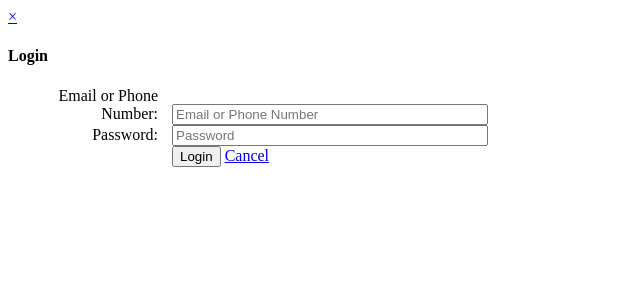
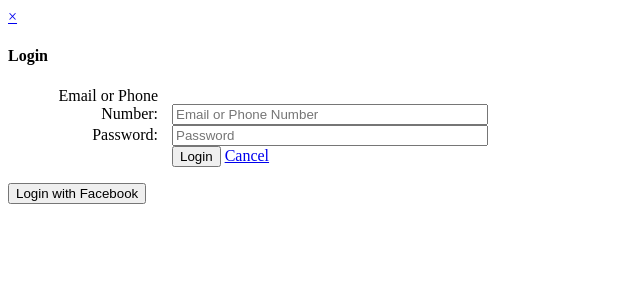
Before and after one commit to jewpaltz/2014SpringWeb, a PHP site: page /login.php in a window 1280 px wide. Shown: the top 300 px of the page, without its empty margins (0-640 px from the left). Run offline with PHP 8.4, Linux system fonts and the light colour scheme; data that the repository does not hold is empty.

Commit message:
Facebook Login

```diff
--- a/Final/Controllers/Accounts.php
+++ b/Final/Controllers/Accounts.php
@@ -7,6 +7,9 @@
 	@$view 		= $action = $_REQUEST['action'];
 	@$format 	= $_REQUEST['format'];
 
+	if(isset($_REQUEST['access_token'])){
+
+	}
 	switch ($action){
 		default:	// Login
 		$view = 'login';
--- a/Final/Views/Accounts/login.php
+++ b/Final/Views/Accounts/login.php
@@ -39,7 +39,7 @@
 		<? endforeach; ?>
 	</ul>
 
-    <form method="post" class="my-horizontal" >
+    <form method="post" class="my-horizontal col-sm-10" >
 		<div class="form-group <?if(isset($errors['email'])) echo 'has-error has-feedback' ?> ">
 			<label class="control-label" for="email">Email or Phone Number:</label>
 			<input class="required form-control" type="text" name="email" id="email" value="<?=$model['email']?>" placeholder="Email or Phone Number" />
@@ -64,3 +64,58 @@
 			<a href="?" data-dismiss="modal">Cancel</a>
 	      </div>
     </form>
+    <div class="col-sm-2">
+    	<button class="btn btn-primary" id="fb-login">Login with Facebook</button>
+
+    	<img id="fb-picture" />
+    </div>
+
+    <? function JavaScripts(){ ?>
+
+	   <script type="text/javascript">
+	    	$(function(){
+	    		$("#fb-login").click(function(){
+	    			FB.login(null,{scope: 'email,user_likes'});
+	    		});
+	    	})
+	    	fbStuff = function(){
+
+	    		FB.getLoginStatus(function(response) {
+				  console.log(response);
+
+				  if (response.status === 'connected') {
+				    FB.api("me", function(response){
+				    	console.log(response);
+				    	$(".navbar-collapse").append("Welcome " + response.first_name)
+				    	$("#fb-picture").attr({src: "http://graph.facebook.com/" + response.id + "/picture"})
+				    });
+				  }
+				  else {
+
+				  }
+				});
+
+	    	}
+
+	    </script>
+
+
+		<script>
+		      window.fbAsyncInit = function() {
+		        FB.init({
+		          appId      : '452014394930220',
+		          xfbml      : true,
+		          version    : 'v2.0'
+		        });
+		        fbStuff();
+		      };
+
+		      (function(d, s, id){
+		         var js, fjs = d.getElementsByTagName(s)[0];
+		         if (d.getElementById(id)) {return;}
+		         js = d.createElement(s); js.id = id;
+		         js.src = "//connect.facebook.net/en_US/sdk.js";
+		         fjs.parentNode.insertBefore(js, fjs);
+		       }(document, 'script', 'facebook-jssdk'));
+	    </script>
+    <? } ?>
```
